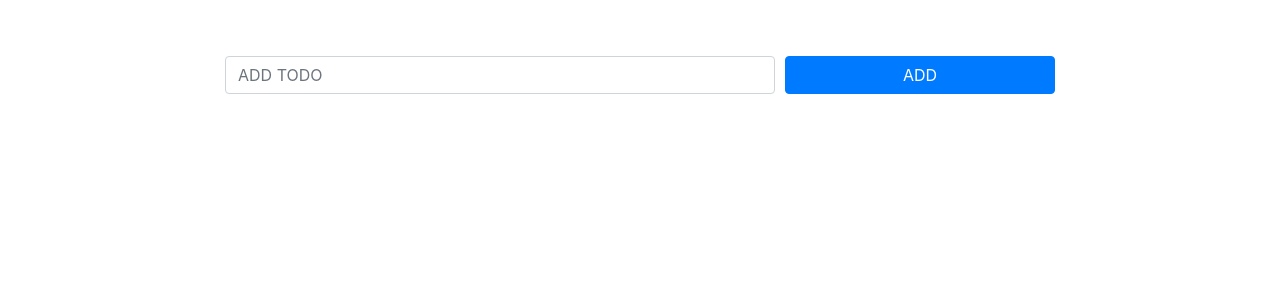
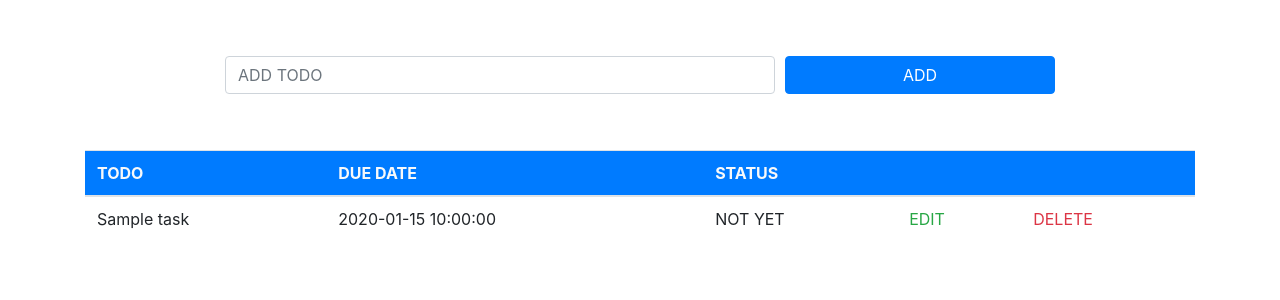
Before and after one commit to dainemoto13/php_oop, a PHP site: page / in a window 1280 px wide. Shown: the part 56-356 px from the top of the page. Run offline with PHP 8.4, Linux system fonts and the light colour scheme; tables that the repository leaves empty or names only in its code hold one stand-in row (values such as "Sample post").

Commit message:
一覧の出力
一覧データを取得するメソッドを追加(Models/Todo.php)
一覧データ取得テスト・出力(index.html)
エスケープ処理(function.php)
class化表記をしてなかったので一部修正(config/dbconnect.php)

```diff
--- a/Models/Todo.php
+++ b/Models/Todo.php
@@ -1,5 +1,5 @@
 <?php
-require_once('config/dbconnect.php');
+require_once ('config/dbconnect.php');
 // require_once 'config/dbconnect.php';
 
 class Todo
@@ -17,4 +17,12 @@ class Todo
         $stmt = $this->db_manager->dbh->prepare('INSERT INTO '.$this->table.' (name) VALUES (?)');
         $stmt->execute([$name]);
     }
+    public function all()
+    {
+        // dbconnect.phpの$dbh = new PDO が $this->dbh = new PDO のclass化表記になっていなかったのでFatal error(スペルミス)のエラーが発生した↓
+        $stmt = $this->db_manager->dbh->prepare('SELECT * FROM '.$this->table);
+        $stmt->execute();
+        $tasks = $stmt->fetchAll();
+        return $tasks;
+    }
 }
--- a/config/dbconnect.php
+++ b/config/dbconnect.php
@@ -20,7 +20,9 @@ class DbManager
       ];
       $dsn = "mysql:host=$host;dbname=$dbname;charset=$charset";
       try {
-          $dbh = new PDO($dsn, $user, $password, $options);
+        //   class化をした場合 $dbhそのままに代入ではなく、$dbhを$thisに変更してthis->dbhからclass化する↓
+        //   $dbh = new PDO($dsn, $user, $password, $options);
+        $this->dbh = new PDO($dsn, $user, $password, $options);
       } catch (\PDOException $e) {
           throw new \PDOException($e->getMessage(), (int) $e->getCode());
       }
--- a/create.php
+++ b/create.php
@@ -1,7 +1,7 @@
 <?php
 
 // require_once 'Models/Todo.php';
-require_once('Models/Todo.php');
+require_once ('Models/Todo.php');
 
 //入力されたデータを変数taskに保存
 $task = $_POST['task'];
--- a/function.php
+++ b/function.php
@@ -0,0 +1,6 @@
+<?php
+
+function h($str)
+{
+    return htmlspecialchars($str, ENT_QUOTES, 'UTF-8');
+}
--- a/index.php
+++ b/index.php
@@ -1,3 +1,19 @@
+<?php
+    // require_once 'function.php';
+    require_once ('function.php');
+    // require_once 'Models/Todo.php';
+    require_once ('Models/Todo.php');
+
+    //Todoクラスのインスタンス化
+    $todo = new Todo();
+
+    //DBからデータを全件取得
+    $tasks = $todo->all();
+
+    // echo '<pre>';
+    // var_dump($tasks);
+    // exit();
+?>
 <html lang="ja">
 <head>
   <meta charset="UTF-8">
@@ -30,8 +46,33 @@
             </div>
         </form>
     </section>
-    <section>
-
+    <section class="mt-5">
+    <table class="table table-hover">
+      <thead>
+        <tr class="bg-primary text-light">
+            <th class=>TODO</th>
+            <th>DUE DATE</th>
+            <th>STATUS</th>
+            <th></th>
+            <th></th>
+        </tr>
+      </thead>
+      <tbody>
+        <?php foreach ($tasks as $task):?>
+        <tr>
+            <td><?php echo h($task['name']); ?></td>
+            <td><?php echo h($task['due_date']); ?></td>
+            <td>NOT YET</td>
+            <td>
+                <a class="text-success" href="">EDIT</a>
+            </td>
+            <td>
+                <a class="text-danger" href="">DELETE</a>
+            </td>
+        </tr>
+        <?php endforeach; ?>
+      </tbody>
+    </table>
     </section>
 </main>
 </body>
```
Also changed, not shown: readme.md.
